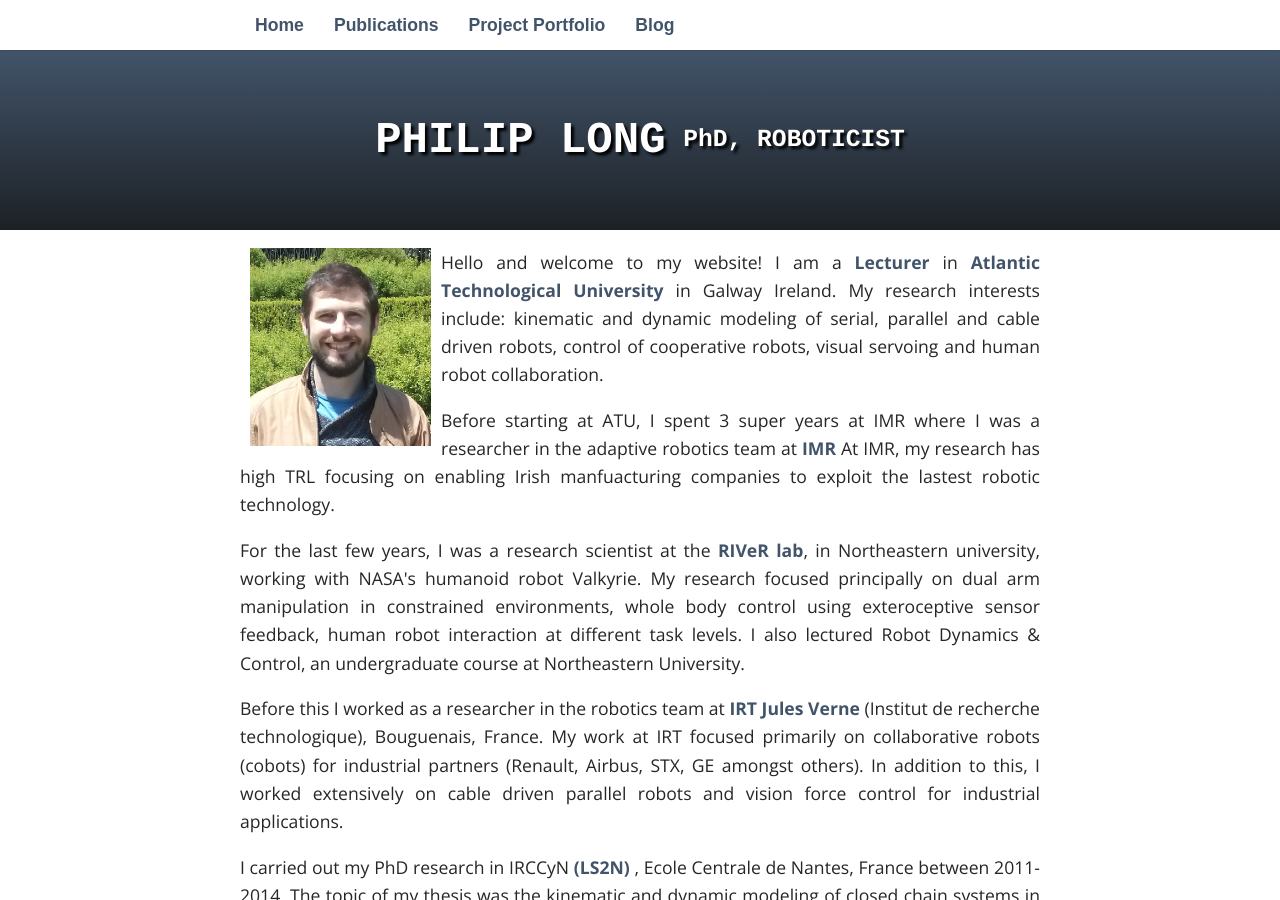
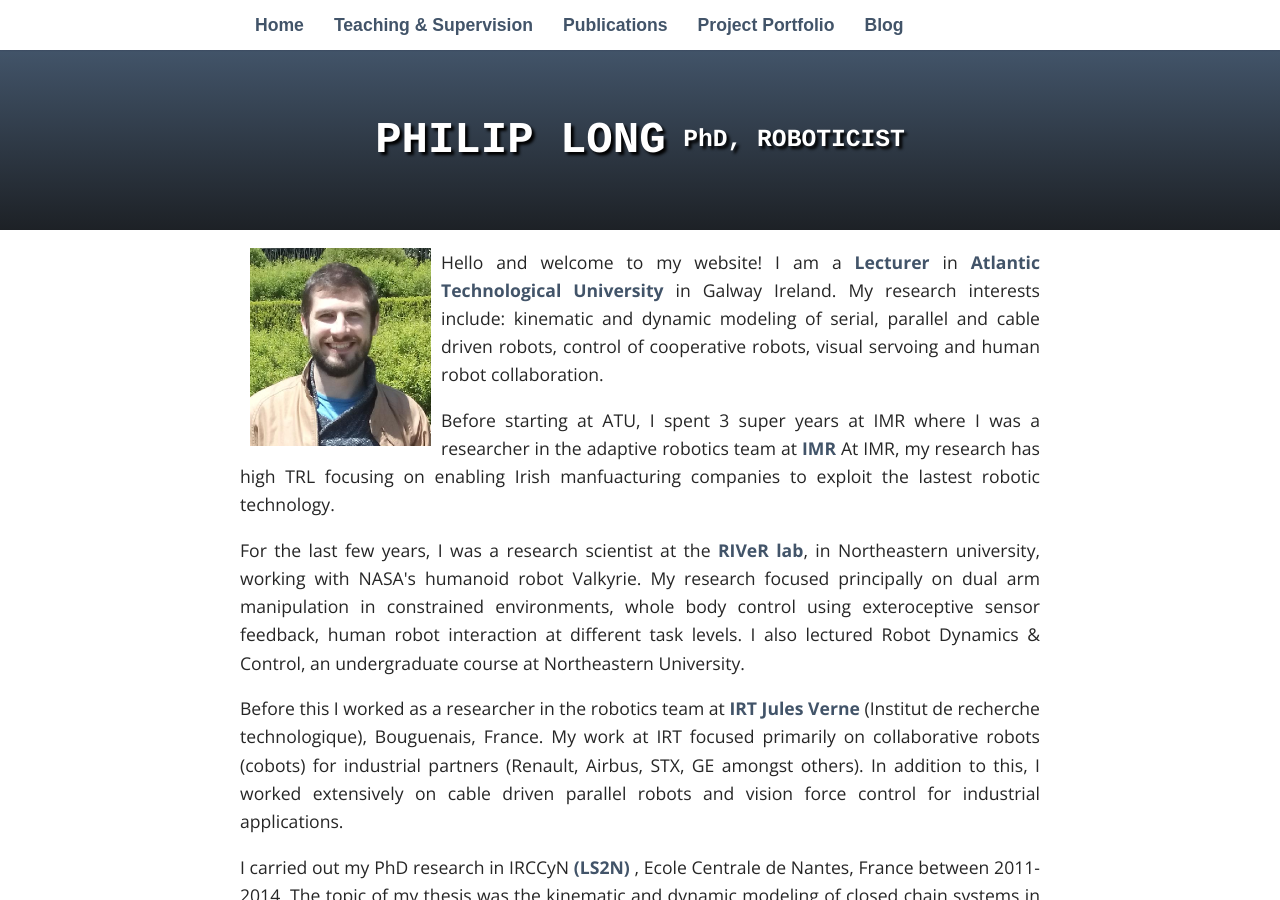
Before and after one commit to philip-long/philip-long.github.io, a Jekyll site: the page built from index.html, in a window 1280 px wide and 900 px high. Built offline with Jekyll 4.4.1, drawn with Linux system fonts in a browser that asks for light colours; nearby versions of some CDN libraries; some web fonts are replaced; library files that are not in the unit come from our copies.

Commit message:
Update header.html

```diff
--- a/_includes/header.html
+++ b/_includes/header.html
@@ -3,7 +3,7 @@
 			<nav style="background-color:white;">
 	    		<ul>
 	        		<li><a href="/">Home</a></li>
-	        		<!--<li><a href="/cv">CV</a></li>-->
+	        		<li><a href="/teaching">Teaching & Supervision</a></li>
 	        		<li><a href="/publications">Publications</a></li>
 	        		<li><a href="/projects">Project Portfolio</a></li>
   				<li><a href="/blog">Blog</a></li>
```
